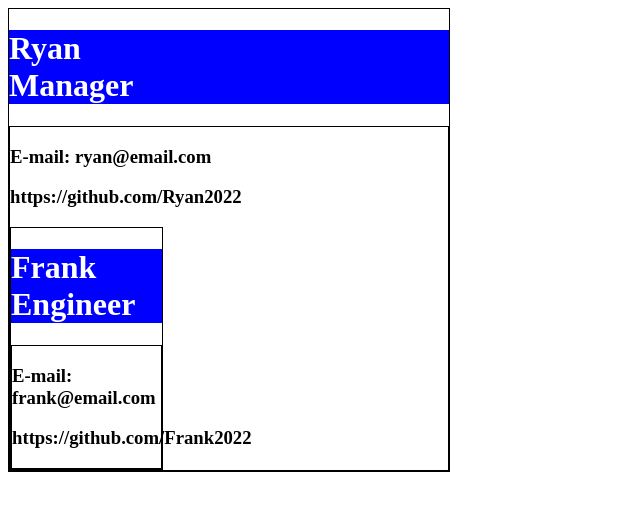
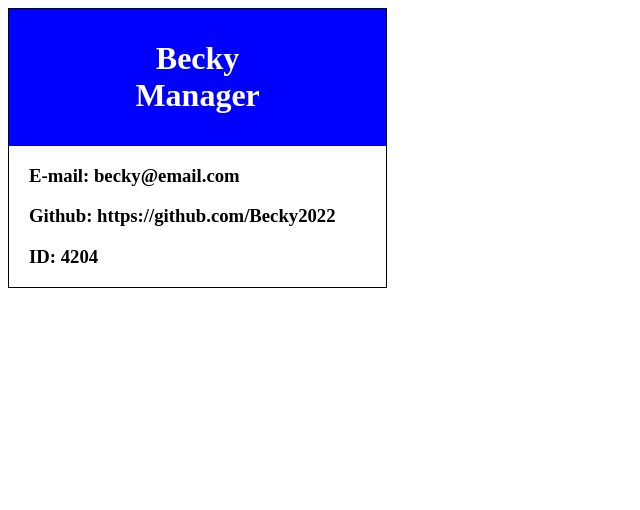
Before and after one commit to Boywondr84/Team-Build-Generator, a website: page index.html in a window 1280 px wide. Shown: the whole page, without its empty margins (0-640 px from the left). Drawn offline with Linux system fonts and the light colour scheme.

Commit message:
more css styling completed for cards. TODO append new employee to page

```diff
--- a/index.html
+++ b/index.html
@@ -16,28 +16,22 @@
 
         <div class="card">
             <div class="card-header">
-                <h1>Ryan<br>
+                <h1>Becky<br>
                     Manager</h1>
             </div>
             <div class="card-content">
                 <div>
-                    <h3>E-mail: ryan@email.com</h3>
+                    <h3>
+                        <a href="becky@email.com">E-mail: becky@email.com</a>
+                        </h3>
                 </div>
                 <div>
-                    <h3>https://github.com/Ryan2022</h3>
-                </div>
-
-        <div class="card">
-            <div class="card-header">
-                <h1>Frank<br>
-                    Engineer</h1>
-            </div>
-            <div class="card-content">
-                <div>
-                    <h3>E-mail: frank@email.com</h3>
+                    <h3>
+                        <a href="https://github.com/Becky2022">Github: https://github.com/Becky2022</a>
+                    </h3>
                 </div>
                 <div>
-                    <h3>https://github.com/Frank2022</h3>
+                    <h3>ID: 4204</h3>
                 </div>
 
             </div>
--- a/lib/Employee.js
+++ b/lib/Employee.js
@@ -13,7 +13,7 @@ getName() {
 
 // return email
 getEmail() {
-    return `E-mail: ${this.email}`;
+    return `${this.email}`;
 };
 
 // return role
--- a/lib/Manager.js
+++ b/lib/Manager.js
@@ -3,8 +3,10 @@ class Manager extends Employee {
 
     constructor(name, email, id, officeNumber) {
         super(name, email, id)
-        // this.office = officeNumber = Math.floor(Math.random() * 10 + 17 * 10);
+        this.name = 'Becky';
         this.email = `${this.name}`.toLowerCase() +"@email.com";
+        // this.id = Math.floor(Math.random() * 10 + 42 * 100);
+        this.office = officeNumber = Math.floor(Math.random() * 10 + 17 * 10);
     }
 
 // return role
--- a/src/style.css
+++ b/src/style.css
@@ -3,14 +3,21 @@
 }
 .card {
     border: 1px solid black;
-    width: 35%;
+    width: 30%;
 }
 
 .card-header {
     background-color: blue;
     color: white;
+    text-align: center;
+    padding: 10px 0 10px 0;
 }
 
 .card-content {
-    border: 1px solid black;
+    margin-left: 20px;
 }
+
+h3 a {
+    text-decoration: none;
+    color: black;
+}
```
Also changed, not shown: lib/Engineer.js (+1 -8 lines), lib/Intern.js (+2 -7 lines), lib/__Mocks__/Employee.js (+1 -1 lines), lib/__Mocks__/Manager.js (+2 -2 lines), src/page-template.js (+9 -2 lines).
